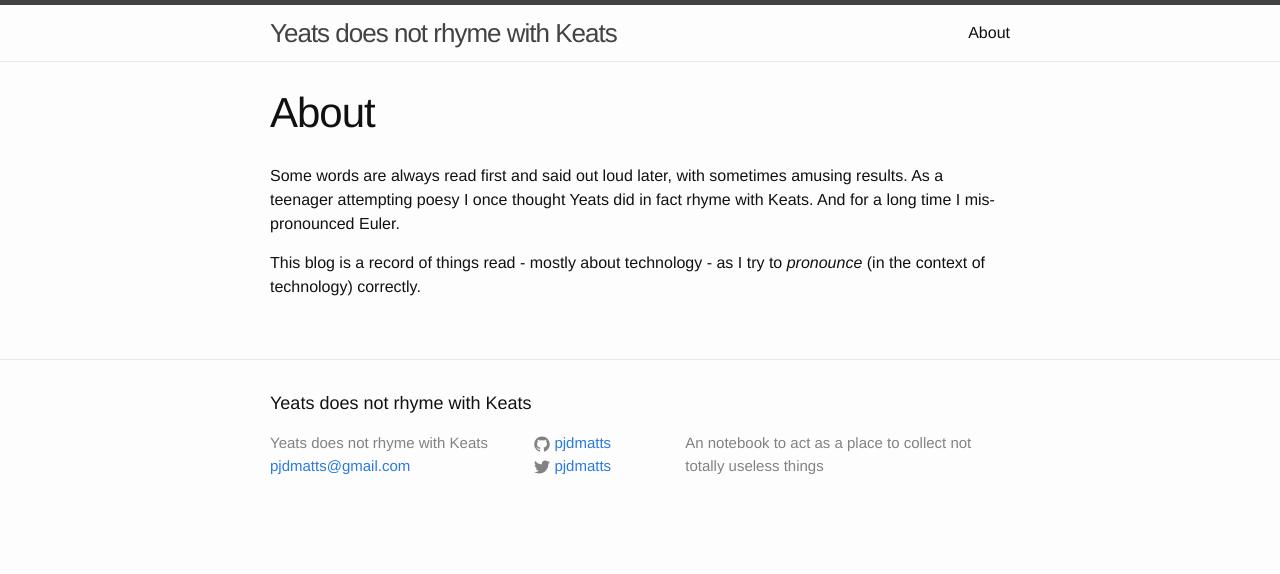
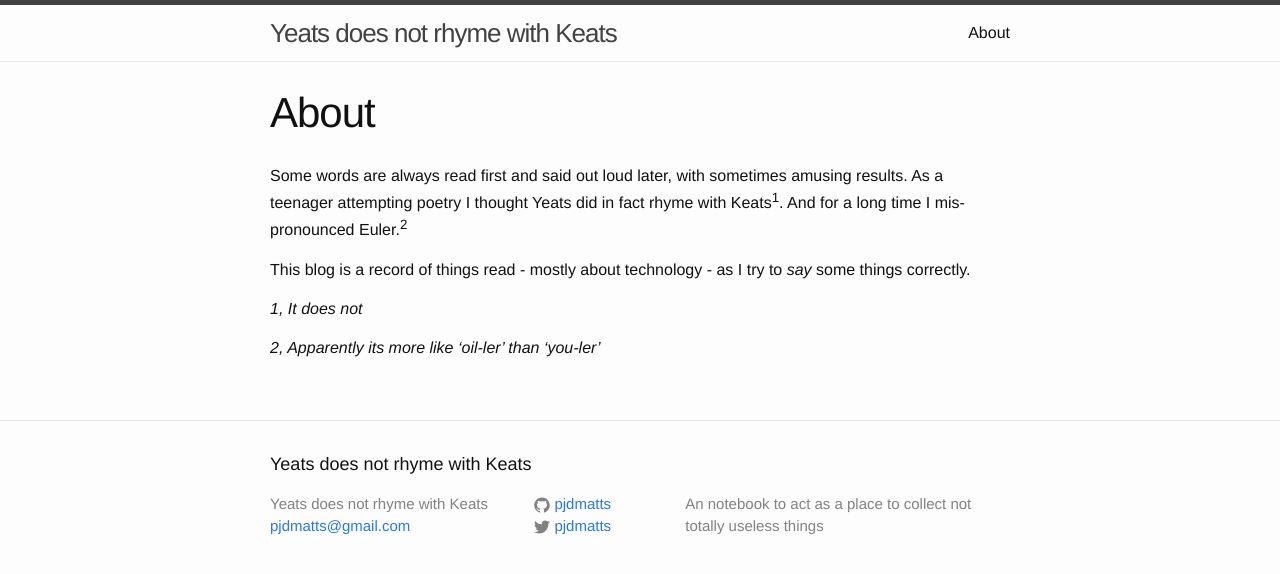
Before and after one commit to pjdmatts/old-blog, a Jekyll site: the page built from about.md, in a window 1280 px wide. Shown: the top 574 px of the page. Built offline with Jekyll 4.4.1, drawn with Linux system fonts in a browser that asks for light colours.

Commit message:
Update About

```diff
--- a/about.md
+++ b/about.md
@@ -4,6 +4,11 @@ title: About
 permalink: /about/
 ---
 
-Some words are always read first and said out loud later, with sometimes amusing results. As a teenager attempting poesy I once thought Yeats did in fact rhyme with Keats. And for a long time I mis-pronounced Euler.
+Some words are always read first and said out loud later, with sometimes amusing results. As a teenager attempting poetry I thought Yeats did in fact rhyme with Keats<sup>1</sup>. And for a long time I mis-pronounced Euler.<sup>2</sup>
 
-This blog is a record of things read - mostly about technology - as I try to *pronounce* (in the context of technology) correctly.
+This blog is a record of things read - mostly about technology - as I try to *say*  some things correctly.
+
+
+*1, It does not*
+
+*2, Apparently its more like 'oil-ler' than 'you-ler'*
```
